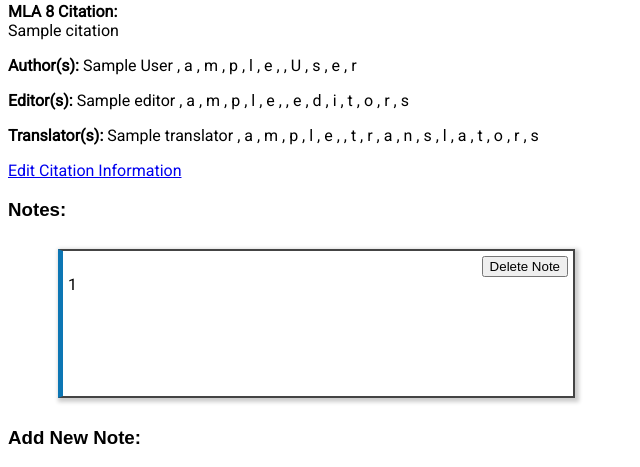
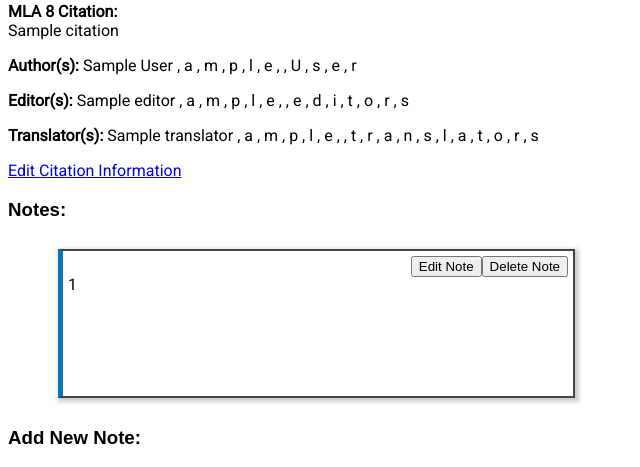
Before and after one commit to ked66/ResearchNotes, a Python web app: template templates/source_summary.html in a window 1280 px wide. Shown: the part 242-709 px from the top of the page, without its empty margins (0-640 px from the left). Run offline with Jinja, Linux system fonts and the light colour scheme; the template is opened without the code that fills it: most values are stand-ins (such as "Sample title", 1, 10 or a date in 2020); form fields are guessed from the names that the template uses; some web fonts are replaced.

Commit message:
added edit note button to note display

```diff
--- a/templates/source_summary.html
+++ b/templates/source_summary.html
@@ -51,7 +51,11 @@
             <li>
                 <form action="/delete/note/{{ note[1] }}" method="post" class = "right">
                     <input type="submit" value="Delete Note" />
-                </form><br>
+                </form>
+                <form action="/edit_note/{{ note[1] }}" method="get" class = "right">
+                    <input type = "submit" value = "Edit Note" />
+                </form>
+                <br>
                 {{ note[0] }}
                 <div class = "topic">
                     <ul>
```
